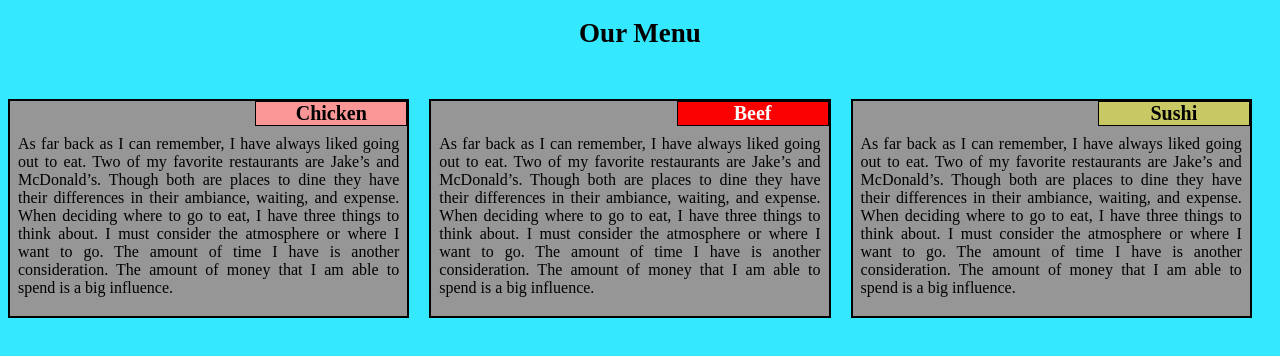
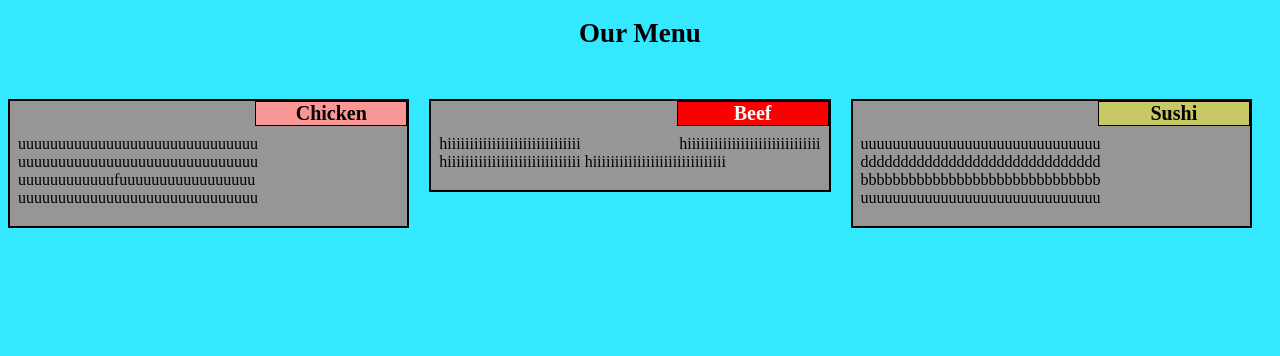
Before and after one commit to saikaran99/saikaran99.github.io, a plain HTML site: page week-2/index.html in a window 1280 px wide. Drawn offline with Linux system fonts and the light colour scheme.

Commit message:
Update index.html

```diff
--- a/week-2/index.html
+++ b/week-2/index.html
@@ -12,22 +12,30 @@
 	<div class='col-lg-4 col-md-6 sx-12'>
 		<div class='section'>
 			<span id='pp1'>Chicken</span>
-				<p>As far back as I can remember, I have always liked going out to eat. Two of my favorite restaurants are Jake’s and McDonald’s. Though both are places to dine they have their differences in their ambiance, waiting, and expense. When deciding where to go to eat, I have three things to think about. I must consider the atmosphere or where I want to go. The amount of time I have is another consideration. The amount of money that I am able to spend is a big influence.
-</p>
+				<p>uuuuuuuuuuuuuuuuuuuuuuuuuuuuuu
+				uuuuuuuuuuuuuuuuuuuuuuuuuuuuuu
+				uuuuuuuuuuuufuuuuuuuuuuuuuuuuu
+				uuuuuuuuuuuuuuuuuuuuuuuuuuuuuu </p>
 		</div>
 	</div>
 	<div class='col-lg-4 col-md-6 sx-12'>
 		<div class='section'>
 			<span id='pp2'>Beef</span>
-				<p>As far back as I can remember, I have always liked going out to eat. Two of my favorite restaurants are Jake’s and McDonald’s. Though both are places to dine they have their differences in their ambiance, waiting, and expense. When deciding where to go to eat, I have three things to think about. I must consider the atmosphere or where I want to go. The amount of time I have is another consideration. The amount of money that I am able to spend is a big influence.
+				<p>hiiiiiiiiiiiiiiiiiiiiiiiiiiiiii
+				hiiiiiiiiiiiiiiiiiiiiiiiiiiiiii
+				hiiiiiiiiiiiiiiiiiiiiiiiiiiiiii
+				hiiiiiiiiiiiiiiiiiiiiiiiiiiiiii
 </p>
 		</div>
 	</div>
 	<div class='col-lg-4 col-md-12 sx-12'>
 		<div class='section'>
 			<span id='pp3'>Sushi</span>
-				<p>As far back as I can remember, I have always liked going out to eat. Two of my favorite restaurants are Jake’s and McDonald’s. Though both are places to dine they have their differences in their ambiance, waiting, and expense. When deciding where to go to eat, I have three things to think about. I must consider the atmosphere or where I want to go. The amount of time I have is another consideration. The amount of money that I am able to spend is a big influence.
-</p>
+				<p>uuuuuuuuuuuuuuuuuuuuuuuuuuuuuu
+				dddddddddddddddddddddddddddddd
+				bbbbbbbbbbbbbbbbbbbbbbbbbbbbbb
+				uuuuuuuuuuuuuuuuuuuuuuuuuuuuuu
+			</p>
 		</div>
 	</div>
 </div>
```
